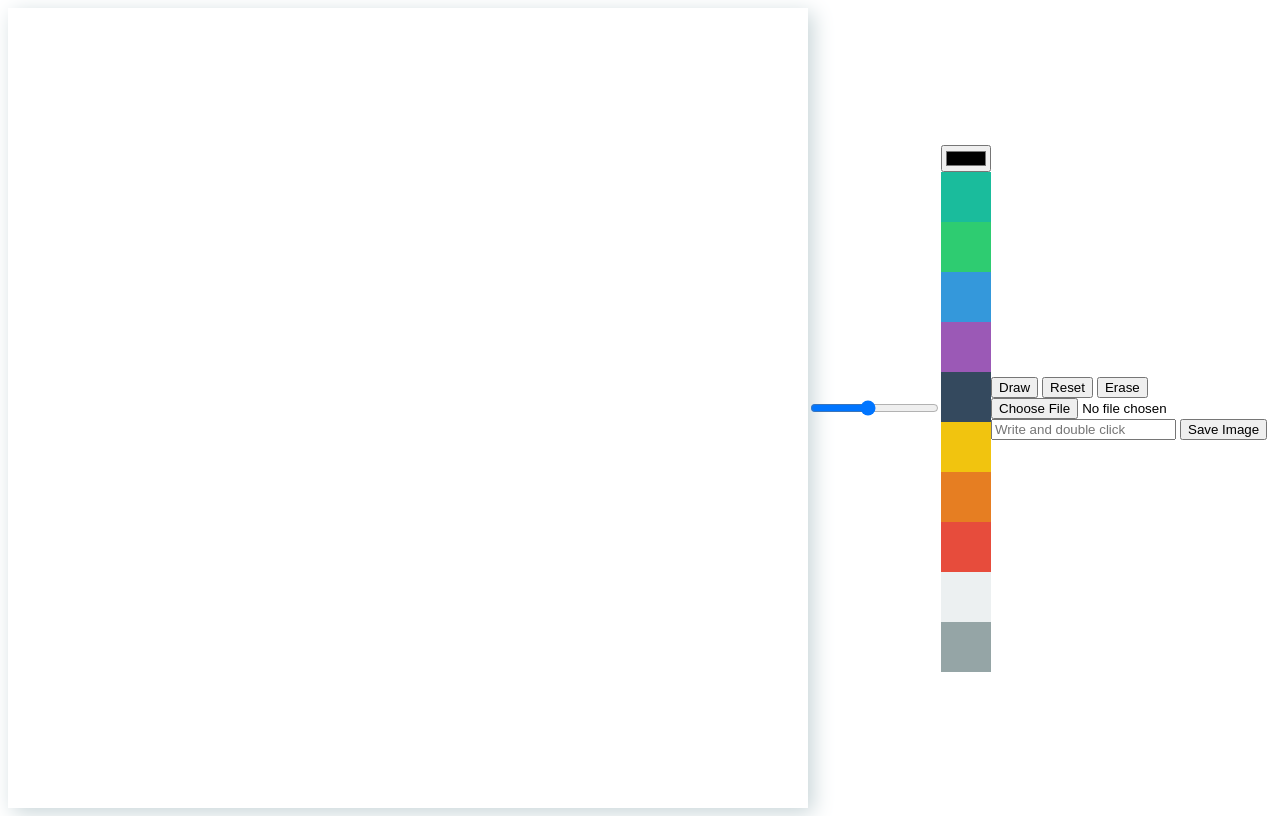
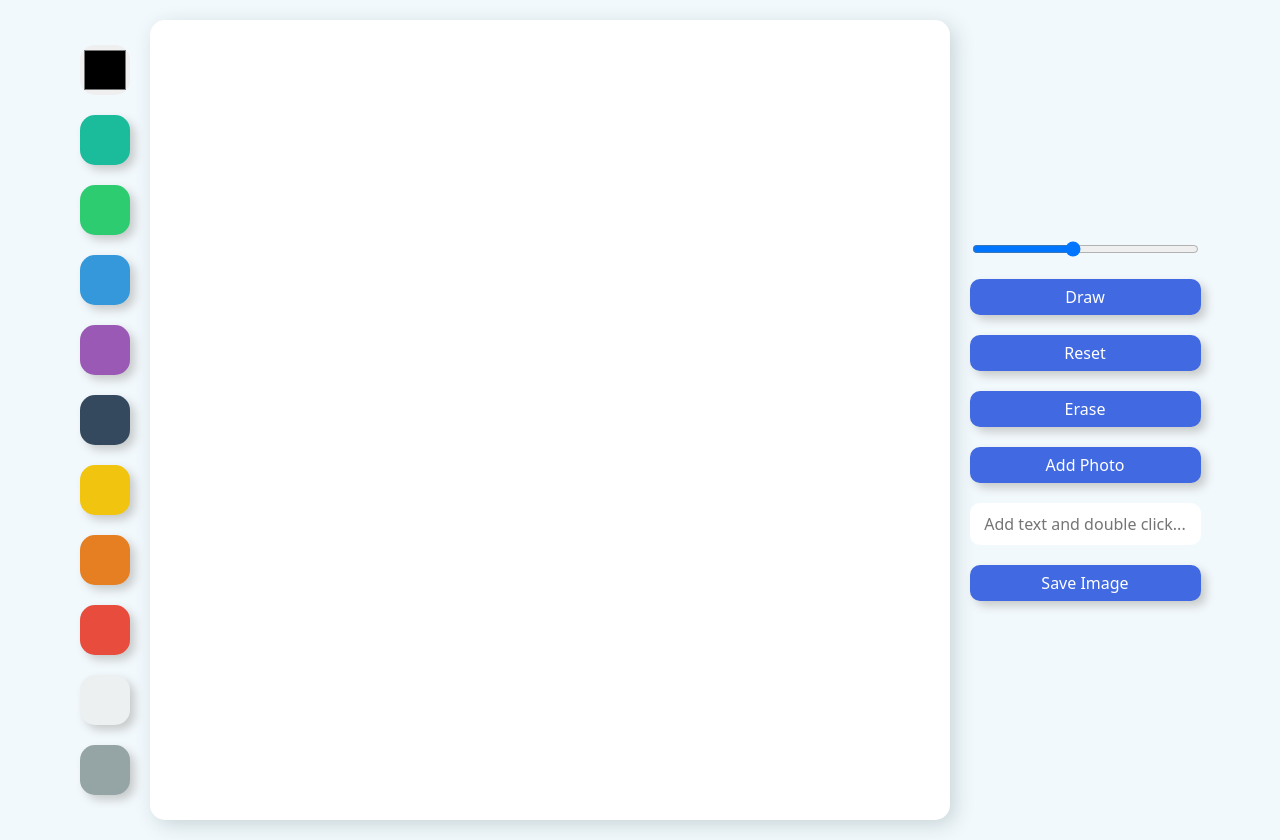
Before and after one commit to sunday-park/JS-playground, a plain HTML site: page nomad-js-canvas/index.html in a window 1280 px wide. Before the commit the page ends 816 px from the top, so only its background shows below. Drawn offline with Linux system fonts and the light colour scheme.

Commit message:
canvas: add css design

```diff
--- /dev/null
+++ b/nomad-js-canvas/css/reset.css
@@ -0,0 +1,48 @@
+/* http://meyerweb.com/eric/tools/css/reset/
+    v2.0 | 20110126
+    License: none (public domain)
+*/
+
+html, body, div, span, applet, object, iframe,
+h1, h2, h3, h4, h5, h6, p, blockquote, pre,
+a, abbr, acronym, address, big, cite, code,
+del, dfn, em, img, ins, kbd, q, s, samp,
+small, strike, strong, sub, sup, tt, var,
+b, u, i, center,
+dl, dt, dd, ol, ul, li,
+fieldset, form, label, legend,
+table, caption, tbody, tfoot, thead, tr, th, td,
+article, aside, canvas, details, embed,
+figure, figcaption, footer, header, hgroup,
+menu, nav, output, ruby, section, summary,
+time, mark, audio, video {
+	margin: 0;
+	padding: 0;
+	border: 0;
+	font-size: 100%;
+	font: inherit;
+	vertical-align: baseline;
+}
+/* HTML5 display-role reset for older browsers */
+article, aside, details, figcaption, figure,
+footer, header, hgroup, menu, nav, section {
+	display: block;
+}
+body {
+	line-height: 1;
+}
+ol, ul {
+	list-style: none;
+}
+blockquote, q {
+	quotes: none;
+}
+blockquote:before, blockquote:after,
+q:before, q:after {
+	content: '';
+	content: none;
+}
+table {
+	border-collapse: collapse;
+	border-spacing: 0;
+}
--- a/nomad-js-canvas/css/style.css
+++ b/nomad-js-canvas/css/style.css
@@ -1,16 +1,75 @@
+@import "reset.css";
+
 body {
     display: flex;
+    gap: 20px;
     justify-content: center;
     align-items: center;
+    background-color: rgb(242, 249, 253);
+    padding: 20px;
+    font-family: system-ui, -apple-system, BlinkMacSystemFont, 'Segoe UI', Roboto, Oxygen, Ubuntu, Cantarell, 'Open Sans', 'Helvetica Neue', sans-serif;
 }
 canvas {
     width: 800px;
     height: 800px;
-    /* border: 1px solid black; */
+    background-color: white;
+    border-radius: 15px;
     box-shadow: 5px 5px 20px rgb(200, 213, 216);
+}
+.btns {
+    display: flex;
+    flex-direction: column;
+    gap: 20px;
+}
+.color-options {
+    display: flex;
+    flex-direction: column;
+    align-items: center;
+    gap: 20px;
 }
 .color-option {
     width: 50px;
     height: 50px;
+    /* border: solid 5px white; */
+    border-radius: 15px;
     cursor: pointer;
+    transition: transform ease-in-out .2s;
+    box-shadow: 5px 5px 10px rgb(199, 202, 202);
+
 }
+.color-option:hover {
+    transform: scale(1.3)
+}
+input#color {
+    border: none;
+    border-radius: 15px;
+    width: 50px;
+    height: 50px;
+}
+input#text {
+    all: unset;
+    padding: 10px 0;
+    text-align: center;
+    font-weight: 500;
+    border-radius: 10px;
+    background-color:white;
+}
+input#file {
+    display: none;
+}
+
+button, label {
+    all: unset;
+    cursor: pointer;
+    padding: 10px 0;
+    text-align: center;
+    font-weight: 500;
+    color: white;
+    background-color: royalblue;
+    border-radius: 10px;
+    transition: opacity linear .1s;
+    box-shadow: 5px 5px 10px rgb(199, 202, 202);
+}
+button:hover {
+    opacity: 0.8;
+}
--- a/nomad-js-canvas/index.html
+++ b/nomad-js-canvas/index.html
@@ -7,9 +7,7 @@
     <link rel="stylesheet" href="css/style.css">
 </head>
 <body>
-    <canvas></canvas>
-    <input id="line-width" type="range" min="1" max="10" step="0.5" value="5"/>
-    <div>
+    <div class="color-options">
         <input id="color" type="color"/>
         <div class="color-option" style="background-color: #1abc9c;" data-color="#1abc9c"></div>
         <div class="color-option" style="background-color: #2ecc71;" data-color="#2ecc71"></div>
@@ -22,12 +20,16 @@
         <div class="color-option" style="background-color: #ecf0f1;" data-color="#ecf0f1"></div>
         <div class="color-option" style="background-color: #95a5a6;" data-color="#95a5a6"></div>
     </div>
-    <div>
+    <canvas></canvas>
+    <div class="btns">
+        <input id="line-width" type="range" min="1" max="10" step="0.5" value="5"/>
         <button id="mode-btn">Draw</button>
         <button id="reset-btn">Reset</button>
         <button id="eraser-btn">Erase</button>
-        <input id="file" type="file" accept="image/*" />
-        <input id="text" type="text" placeholder="Write and double click" />
+        <label for="file">Add Photo
+            <input id="file" type="file" accept="image/*" />
+        </label>
+        <input id="text" type="text" placeholder="Add text and double click..." />
         <button id="save">Save Image </button>
     </div>
     <script src="js/app.js"></script>
--- a/nomad-js-canvas/js/app.js
+++ b/nomad-js-canvas/js/app.js
@@ -111,7 +111,6 @@ canvas.addEventListener("mouseup", cancelPainting);
 canvas.addEventListener("mouseleave", cancelPainting);
 canvas.addEventListener("click", onCanvasModeClick); //
 
-
 lineWidth.addEventListener("change", onlineWidthChange);
 color.addEventListener("change", onColorChange);
 colorOptions.forEach(color => color.addEventListener("click", onColorClick));
```
